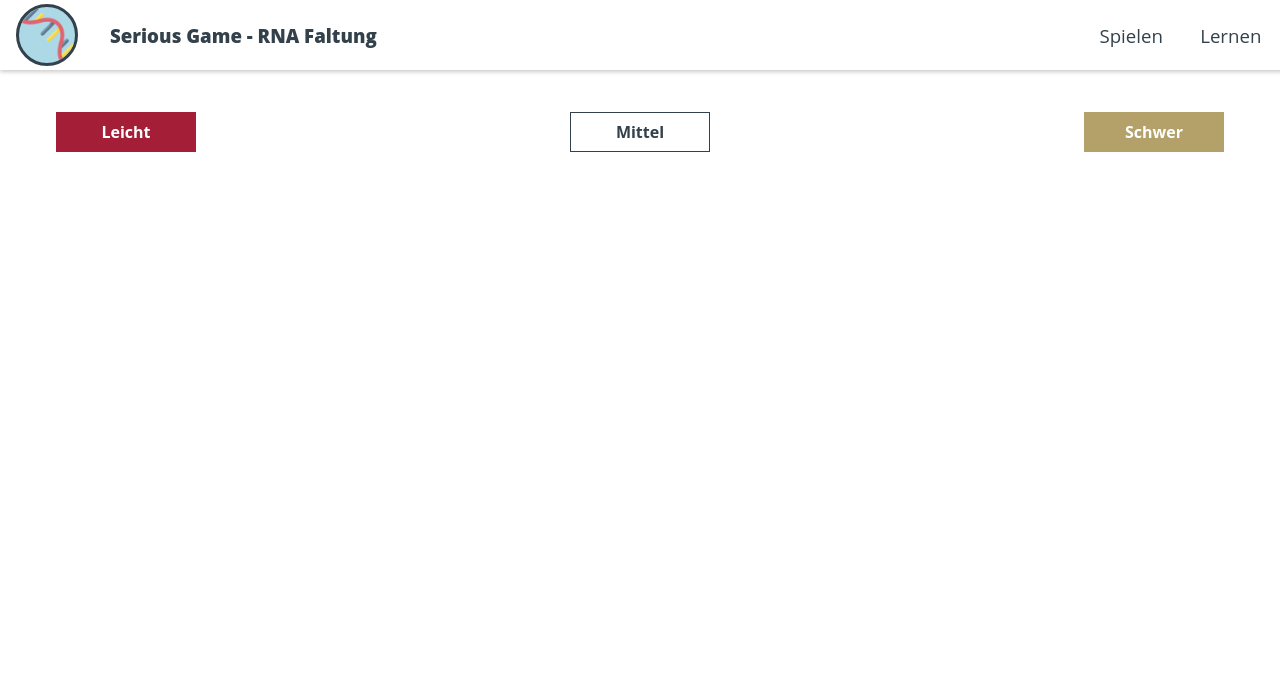
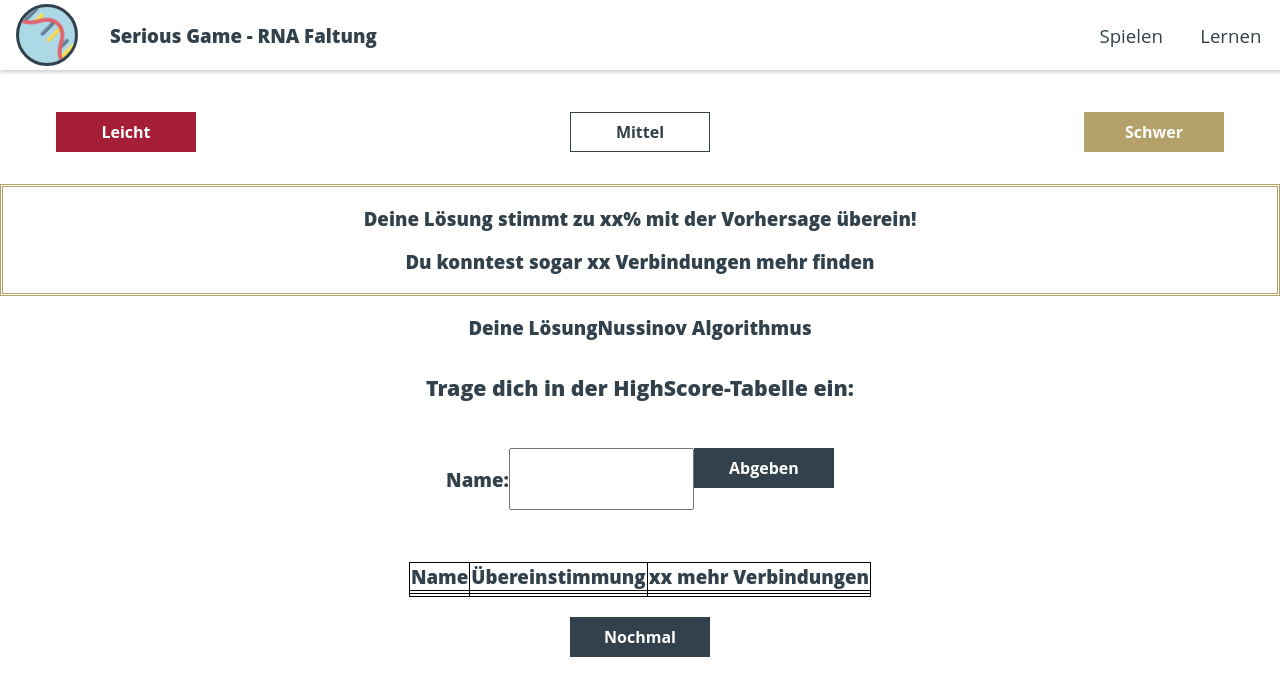
Before and after one commit to UniTuebingen-BDVA/TeamprojektSoSe22, a Vue app in the folder rna/: page / in a window 1280 px wide. Shown: the top 696 px of the page. Built offline with nearby package versions, Linux system fonts and the light colour scheme.

Commit message:
update App

```diff
--- a/rna/src/App.vue
+++ b/rna/src/App.vue
@@ -2,6 +2,7 @@
 
 import NavBar from './components/Navbar.vue'
 import GamingPage from './components/game/GamingPage.vue';
+import EndScreen from './components/game/EndScreen.vue';
 </script>
 
 <template>
@@ -9,6 +10,9 @@ import GamingPage from './components/game/GamingPage.vue';
   <!-- ToDo: Landing Page -->
   <!-- ToDo: Learning Page -->
   <GamingPage />
+
+  <EndScreen />
+
 </template>
 
 <style>
--- a/rna/src/components/game/SolutionFrame.vue
+++ b/rna/src/components/game/SolutionFrame.vue
@@ -23,8 +23,7 @@
 
 <style scoped>
     .solution-frame{
-        border: 4px;
-        border-color: var(--uni-color-gold);
+
     }
 
     p{
```
